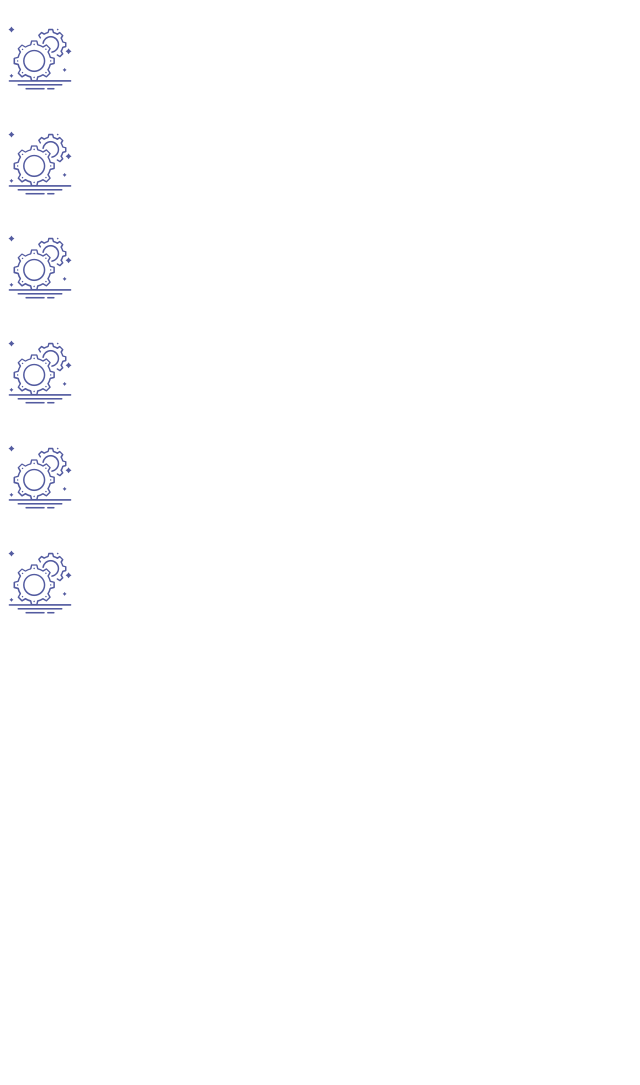
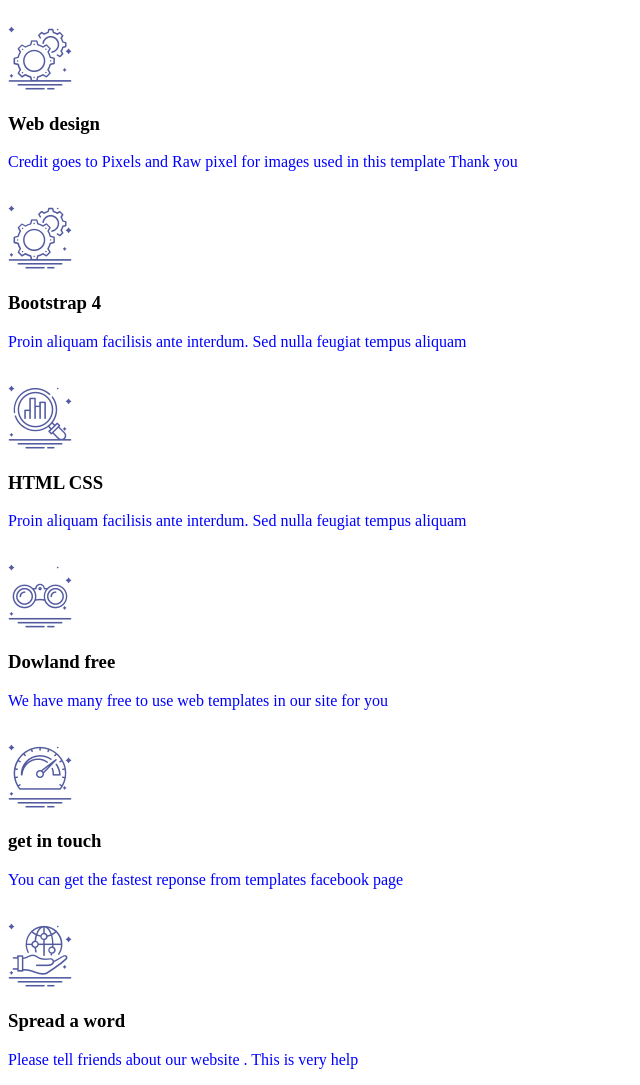
Before and after one commit to bsardor2013/learn, a plain HTML site: page index.html in a window 1280 px wide. Shown: the whole page, without its empty margins (0-640 px from the left). Before the commit the page ends 800 px from the top, so only its background shows below. Drawn offline with Linux system fonts and the light colour scheme.

Commit message:
commit-17

```diff
--- a/index.html
+++ b/index.html
@@ -17,60 +17,60 @@
       <br>
       <img class="img" src="icon_01.png">
       <h3>
-
+		Web design
       </h3>
       <p>
-
+        Credit goes to <a>Pixels</a> and <a> Raw pixel </a> for images used in this template Thank you
       </p>
     </div>
     <div class="hero">
       <br>
       <img class="img" src="icon_01.png">
       <h3>
-
+		Bootstrap 4
       </h3>
       <p>
-
+		Proin aliquam facilisis ante interdum. Sed nulla feugiat tempus aliquam
       </p>
     </div>
     <div class="hero">
       <br>
-      <img class="img" src="icon_01.png">
+      <img class="img" src="icon_03.png">
       <h3>
-
+		HTML CSS
       </h3>
       <p>
-
+		Proin aliquam facilisis ante interdum. Sed nulla feugiat tempus aliquam
       </p>
     </div>
     <div class="hero">
       <br>
-      <img class="img" src="icon_01.png">
+      <img class="img" src="icon_04.png">
       <h3>
-
+		Dowland free
       </h3>
       <p>
-
+		We have many free to use web templates in our site for you
       </p>
     </div>
     <div class="hero">
       <br>
-      <img class="img" src="icon_01.png">
+      <img class="img" src="icon_05.png">
       <h3>
-
+		get in touch
       </h3>
       <p>
-
+        You can get the fastest reponse from <a>templates</a> facebook page
       </p>
     </div>
     <div class="hero">
       <br>
-      <img class="img" src="icon_01.png">
+      <img class="img" src="icon_06.png">
       <h3 class="title">
-
+		Spread a word
       </h3>
       <p class="para">
-
+		Please tell friends about our website . This is very help
       </p>
     </div>
   </div>
```
